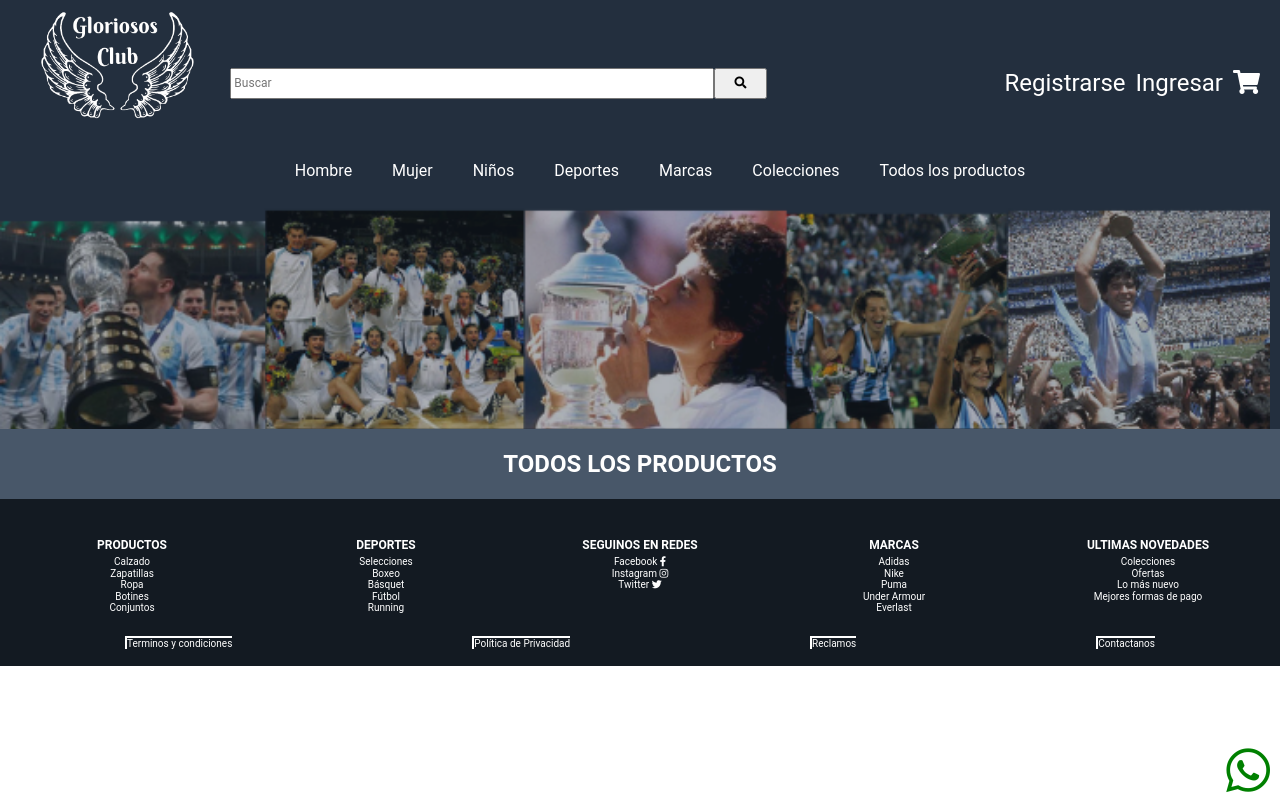
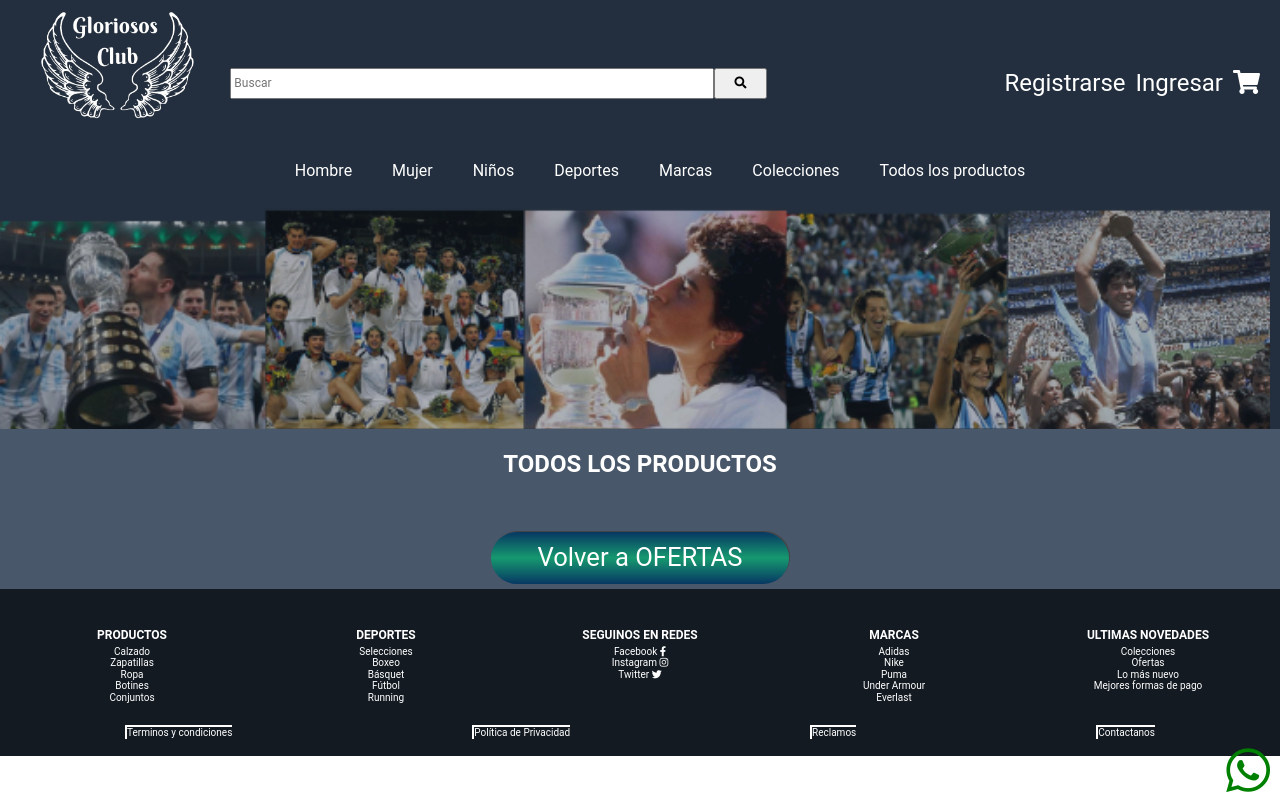
Before and after one commit to Rodrigopm98/Grupo_8_, a Node server app: page /products in a window 1280 px wide. Run offline with Node 20, Linux system fonts and the light colour scheme; data that the repository does not hold is empty; some libraries are stand-ins or nearby versions.

```diff
--- a/public/css/home.css
+++ b/public/css/home.css
@@ -89,6 +89,33 @@ h1{
     bottom: 5px;
 }
 
+.volverContainer{
+    width: 100%;
+    text-align: center;
+}
+
+.botonVolver{
+    width: 20%;
+    margin: 0px auto;
+    margin-top: 3%;
+    background: #15d798;
+    background: linear-gradient(#073763, #16996f 50%, #073763);
+    border: 0px solid #556699;
+    border-radius: 1000px;
+    box-shadow: 1px -1px #444444;
+    padding: 10px 22px;
+    color: #ffffff;
+    display: inline-block;
+    font: normal bold 2vw "Roboto", sans-serif;
+    text-shadow: 2px 2px #000000;
+}
+
+.botonVolverInput{
+    background-color: transparent;
+    border: transparent;
+    color: white;
+}
+
 @media(min-width:400px){
     .whatsapp{
         display: block;
--- a/src/views/products.ejs
+++ b/src/views/products.ejs
@@ -27,6 +27,11 @@
             <% }) %>
             <i class="fab fa-whatsapp whatsapp"></i>
         </div>
+        <div class="volverContainer">
+            <form action="/" class="botonVolver" method="GET">
+                <button class="botonVolverInput" type="submit">Volver a OFERTAS</button>
+            </form>
+        </div>
     </main>
     <%- include("partials/footer") %>
 </body>
```
Also changed, not shown: public/css/productDetail.css (+26 -3 lines), src/views/productDetail.ejs (+5 -9 lines).
